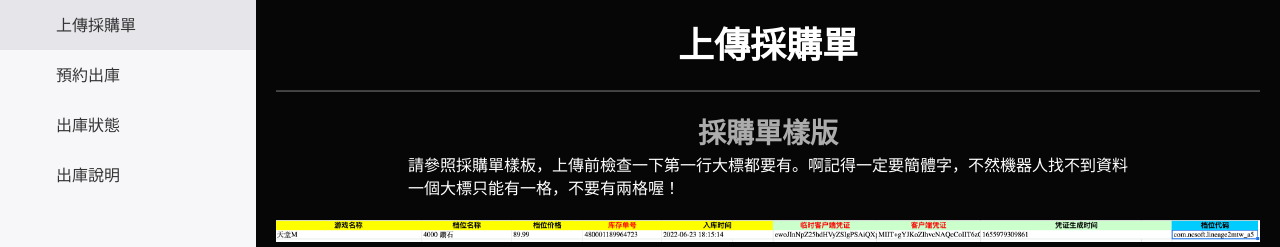
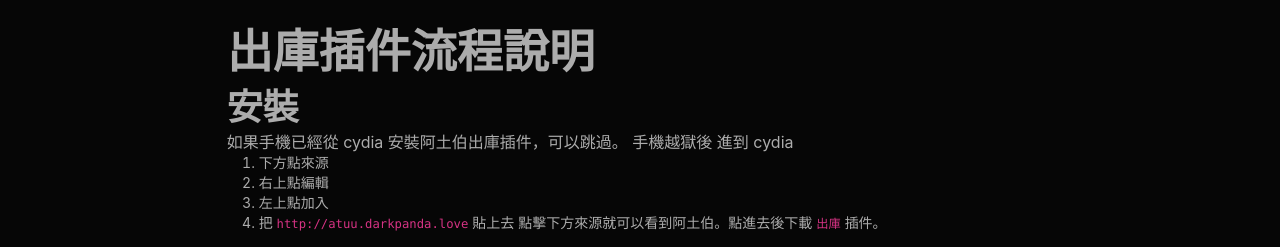
Before and after one commit to huangc28/uncle-tuu-web-admin, a React app: page / in a window 1280 px wide. Shown: the top 247 px of the page. Built offline with nearby package versions, Linux system fonts and the light colour scheme.

Commit message:
Added entrance point for client app.

```diff
--- a/src/App.js
+++ b/src/AdminApp.js
@@ -12,13 +12,12 @@ const mainStyle = css`
 `
 
 const navElements = {
-  '/': '上傳採購單',
+  '': '上傳採購單',
   'export-stock': '預約出庫',
   'assignments-status': '出庫狀態',
-  'export-manual': '出庫說明',
 }
 
-function App() {
+function AdminApp() {
   const navigate = useNavigate()
   return (
     <>
@@ -54,4 +53,4 @@ function App() {
   )
 }
 
-export default App
+export default AdminApp
--- /dev/null
+++ b/src/ClientApp.js
@@ -0,0 +1,12 @@
+
+import { Outlet, useNavigate } from "react-router-dom";
+
+function ClientApp() {
+  return (
+    <>
+      <Outlet />
+    </>
+  )
+}
+
+export default ClientApp
--- a/src/index.js
+++ b/src/index.js
@@ -1,12 +1,13 @@
-import { StrictMode } from 'react'
 import { createRoot } from 'react-dom/client'
 import { Provider } from 'react-redux'
-import { HashRouter, BrowserRouter, Routes, Route } from 'react-router-dom'
+import { HashRouter, Routes, Route } from 'react-router-dom'
 
 import GlobalStyles from 'Atuu/styles/global'
 
 import createStore from './store'
-import App from './App.js'
+import AdminApp from './AdminApp.js'
+import ClientApp from './ClientApp'
+
 import UploadProcurement from './scenes/UploadProcurement'
 import ExportStock from './scenes/ExportStock'
 import ExportStatus from './scenes/ExportStatus'
@@ -24,12 +25,20 @@ root.render(
 
     <Provider store={createStore()}>
       <HashRouter>
+        {/* Admin App Routes */}
         <Routes>
-          <Route path='/' element={<App />} >
+          <Route path='admin' element={<AdminApp />} >
             <Route index element={<UploadProcurement />} />
             <Route path='export-stock' element={<ExportStock />} />
             <Route path='assignments-status' element={<ExportStatus />} />
-            <Route path='export-manual' element={<ExportManual />} />
+          </Route>
+        </Routes>
+        <Routes />
+
+        {/* Client App Routes */}
+        <Routes>
+          <Route path='/' element={<ClientApp />}>
+            <Route index element={<ExportManual />}/>
           </Route>
         </Routes>
       </HashRouter>
```
